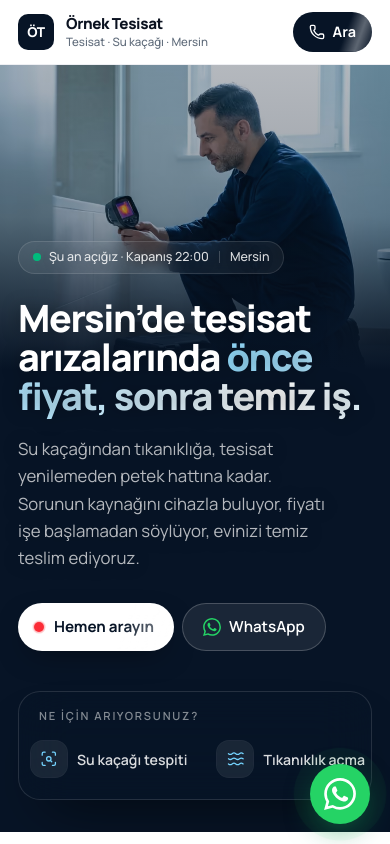
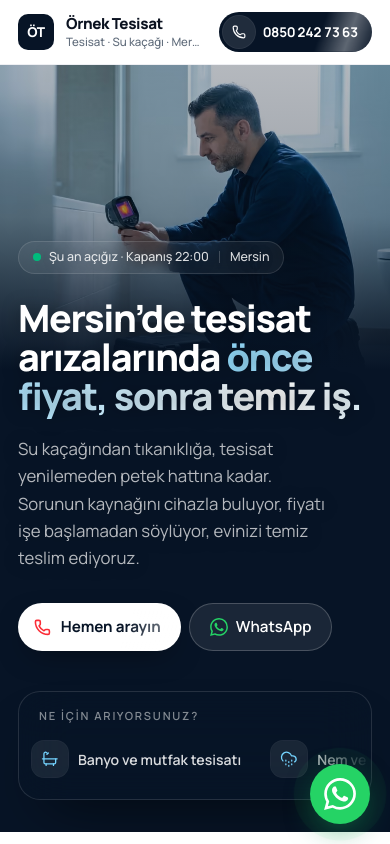
Before and after one commit to barantatar/uluzon-sablon, a Next.js app: page / in a window 390 px wide. Shown: the top 844 px of the page. Built offline with nearby package versions, Linux system fonts and the light colour scheme.

Commit message:
Kırmızı telefon ikonu, numaralı menü butonu, mobilde kendiliğinden kayan hizmet şeridi
Co-Authored-By: Claude Opus 5.5 <noreply@anthropic.com>
Claude-Session: https://claude.ai/code/session_01LFNV8XE9QEDs2vDUPFUtuc

```diff
--- /dev/null
+++ b/components/otomatik-kaydir.tsx
@@ -0,0 +1,40 @@
+'use client';
+
+import { useEffect, useRef, type ReactNode } from 'react';
+
+/**
+ * Yatay kayan listeyi (yalnızca taşma varsa, ör. mobilde) aralıklarla bir öğe ileri kaydırır.
+ * Sona gelince başa döner. Kullanıcı dokununca bir süre durur; "hareketi azalt" açıksa hiç çalışmaz.
+ */
+export default function OtomatikKaydir({ className, aralik = 2000, children }: { className?: string; aralik?: number; children: ReactNode }) {
+  const ref = useRef<HTMLUListElement>(null);
+
+  useEffect(() => {
+    const el = ref.current;
+    if (!el || window.matchMedia('(prefers-reduced-motion: reduce)').matches) return;
+    let bekleyene = 0;
+    const dur = () => {
+      bekleyene = Date.now() + 6000;
+    };
+    el.addEventListener('pointerdown', dur, { passive: true });
+    el.addEventListener('wheel', dur, { passive: true });
+    const id = window.setInterval(() => {
+      if (Date.now() < bekleyene || el.scrollWidth <= el.clientWidth + 4 || document.hidden) return;
+      const ilk = el.firstElementChild as HTMLElement | null;
+      const adim = ilk ? ilk.offsetWidth + parseFloat(getComputedStyle(el).columnGap || '0') : el.clientWidth / 2;
+      const sonda = el.scrollLeft + el.clientWidth >= el.scrollWidth - 4;
+      el.scrollTo({ left: sonda ? 0 : el.scrollLeft + adim, behavior: 'smooth' });
+    }, aralik);
+    return () => {
+      window.clearInterval(id);
+      el.removeEventListener('pointerdown', dur);
+      el.removeEventListener('wheel', dur);
+    };
+  }, [aralik]);
+
+  return (
+    <ul ref={ref} className={className}>
+      {children}
+    </ul>
+  );
+}
--- a/components/site.tsx
+++ b/components/site.tsx
@@ -10,6 +10,7 @@ import AcikRozet from './acik-rozet';
 import KacakTesti from './kacak-testi';
 import TermalGorsel from './termal-gorsel';
 import WhatsappLogo from './whatsapp-logo';
+import OtomatikKaydir from './otomatik-kaydir';
 
 /* ------------------------------------------------------------------ */
 /* Sayfalar                                                            */
@@ -183,11 +184,13 @@ function Ust({ b }: { b: Baglam }) {
         <a
           href={tel}
           data-olay="telefon"
-          className="parilti inline-flex h-10 shrink-0 items-center gap-2 rounded-full bg-gece px-4 text-[0.9rem] font-bold text-white transition-colors hover:bg-ana"
+          aria-label={`Ara: ${firma.telefon}`}
+          className="parilti group inline-flex h-10 shrink-0 items-center gap-2 rounded-full bg-gece py-1 pl-1 pr-3.5 text-[0.84rem] font-bold tabular-nums tracking-tight text-white transition-colors hover:bg-ana sm:pr-4 sm:text-[0.9rem]"
         >
-          <Phone aria-hidden className="zil h-4 w-4" />
-          <span className="sm:hidden">Ara</span>
-          <span className="hidden sm:inline">{firma.telefon}</span>
+          <span aria-hidden className="grid h-8 w-8 place-items-center rounded-full bg-white/10 ring-1 ring-white/15 transition-colors group-hover:bg-white/20">
+            <Phone className="zil h-3.5 w-3.5" />
+          </span>
+          {firma.telefon}
         </a>
       </div>
     </header>
@@ -346,11 +349,8 @@ function Hero({
               aria-label={`Ustayı hemen arayın: ${firma.telefon}`}
               className="parilti inline-flex h-12 items-center gap-2.5 rounded-full bg-white pl-4 pr-5 text-[0.95rem] font-bold text-gece shadow-[0_10px_30px_-12px_rgb(0_0_0/0.55)] transition-transform hover:-translate-y-0.5"
             >
-              {/* Aciliyet: küçük, canlı kırmızı nokta */}
-              <span aria-hidden className="relative flex h-2.5 w-2.5">
-                <span className="nabiz-kirmizi absolute inset-0 rounded-full bg-red-500" />
-                <span className="relative h-2.5 w-2.5 rounded-full bg-red-500" />
-              </span>
+              {/* Aciliyet: kırmızı, ara ara çalan telefon */}
+              <Phone aria-hidden className="zil h-[1.05rem] w-[1.05rem] text-red-500" strokeWidth={2.25} />
               <span className="sm:hidden">Hemen arayın</span>
               <span className="hidden sm:inline">Ustayı hemen arayın</span>
             </a>
@@ -439,7 +439,7 @@ function HizmetSeridi({ b }: { b: Baglam }) {
         className="giris rounded-[22px] border border-white/12 bg-gece/50 p-2 shadow-[0_30px_60px_-30px_rgb(0_0_0/0.7)] backdrop-blur-xl"
       >
         <p className="px-3 pb-1.5 pt-2 text-[0.7rem] font-semibold uppercase tracking-[0.16em] text-white/50">Ne için arıyorsunuz?</p>
-        <ul className="-mx-2 flex snap-x gap-1.5 overflow-x-auto px-2 pb-1 [scrollbar-width:none] lg:mx-0 lg:grid lg:grid-cols-6 lg:overflow-visible lg:px-0">
+        <OtomatikKaydir className="-mx-2 flex snap-x gap-1.5 overflow-x-auto px-2 pb-1 [mask-image:linear-gradient(to_right,black_82%,transparent)] [scrollbar-width:none] lg:mx-0 lg:grid lg:grid-cols-6 lg:overflow-visible lg:px-0 lg:[mask-image:none]">
           {sektor.hizmetler.map((h) => (
             <li key={h.slug} className="shrink-0 snap-start">
               <a
@@ -453,7 +453,7 @@ function HizmetSeridi({ b }: { b: Baglam }) {
               </a>
             </li>
           ))}
-        </ul>
+        </OtomatikKaydir>
       </nav>
     </div>
   );
```
